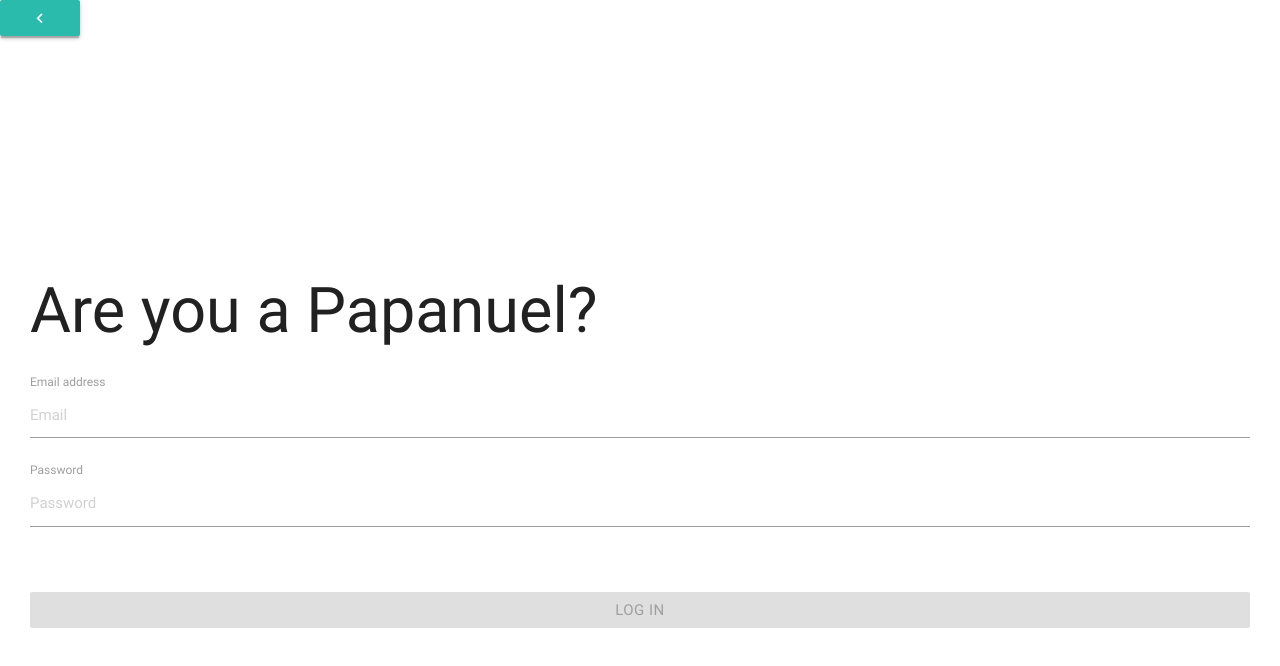
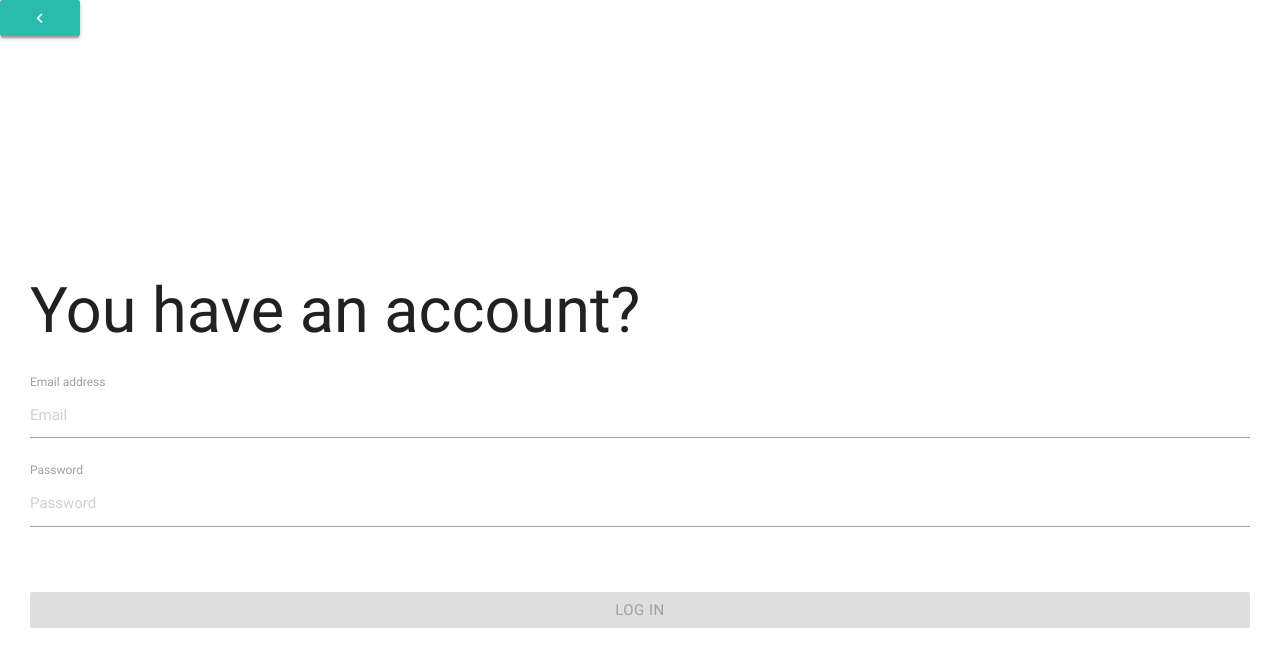
Before and after one commit to AnaisOlivares/lyft-app, a plain HTML site: page views/login.html in a window 1280 px wide. Drawn offline with Linux system fonts and the light colour scheme.

Commit message:
detalles

```diff
--- a/views/login.html
+++ b/views/login.html
@@ -17,7 +17,7 @@
   </a>
   <form class="text-center container-flex-column ">
 
-    <h1 class="title">Are you a Papanuel?</h1>
+    <h1 class="title">You have an account?</h1>
     <div class="form-group">
       <label for="inputEmail">Email address</label>
       <input type="email" class="form-control" id="inputEmail" placeholder="Email">
```
